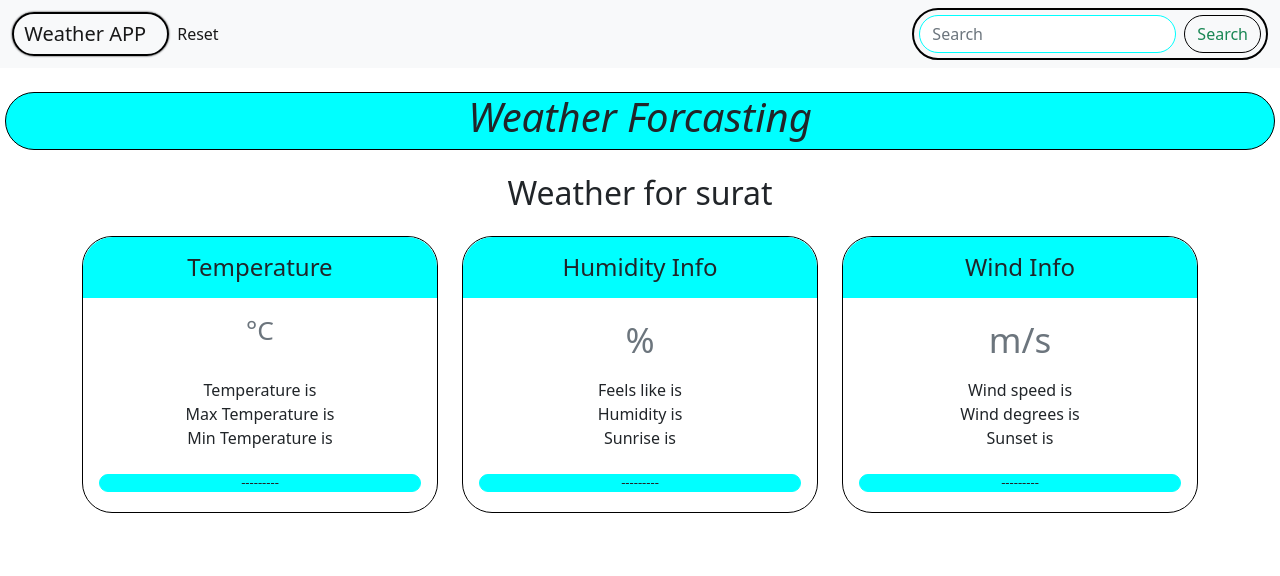
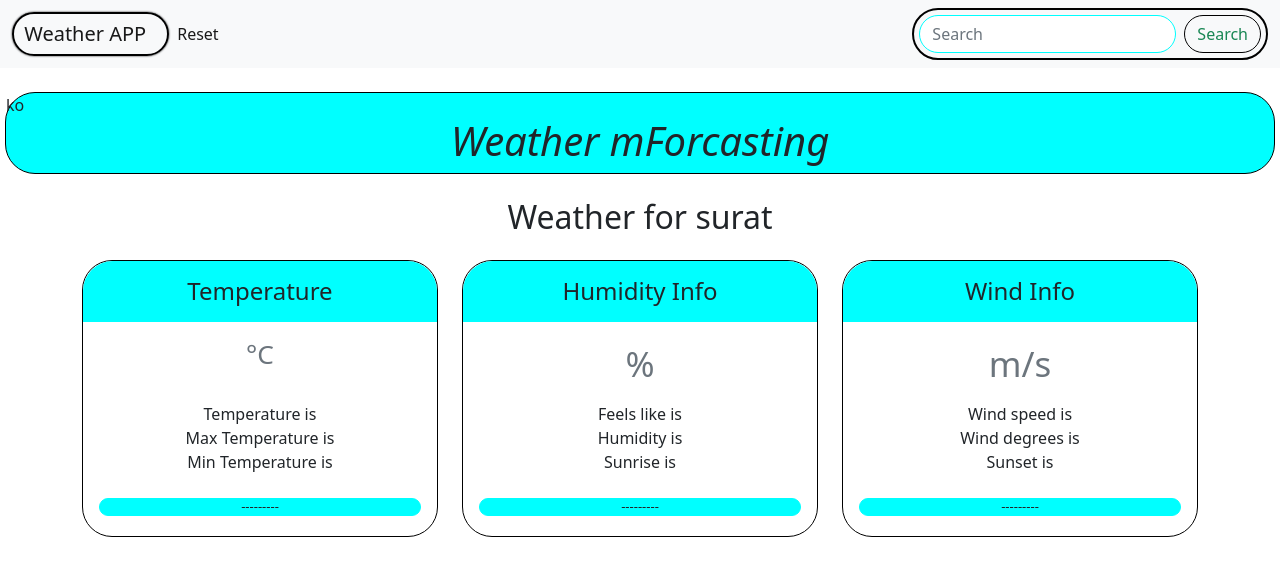
Before and after one commit to Prince188/meraweather.in, a plain HTML site: page index.html in a window 1280 px wide. Drawn offline with nearby package versions, Linux system fonts and the light colour scheme; no server answers.

Commit message:
Update index.html

```diff
--- a/index.html
+++ b/index.html
@@ -40,8 +40,8 @@
   </nav>
 <br>
   <div class="head">
-
-   <h1 class="pri text-center"> Weather Forcasting</h1>
+    ko
+   <h1 class="pri text-center"> Weather mForcasting</h1>
 
   </div>
 
```
